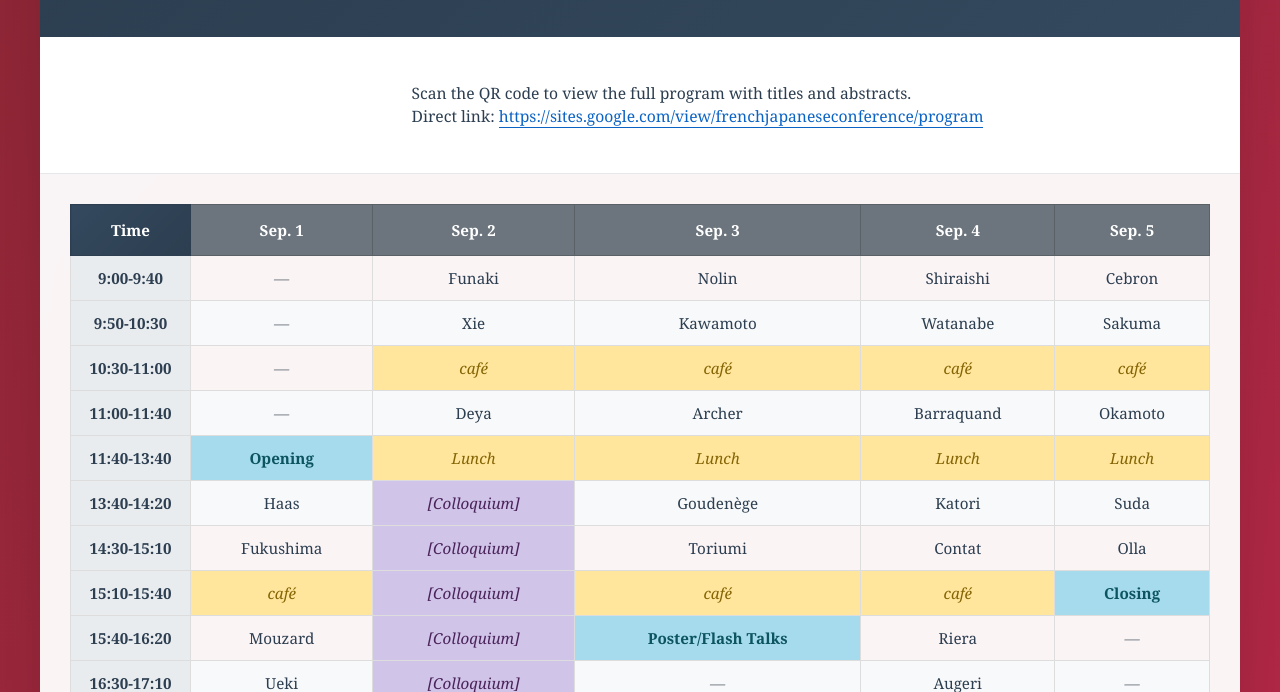
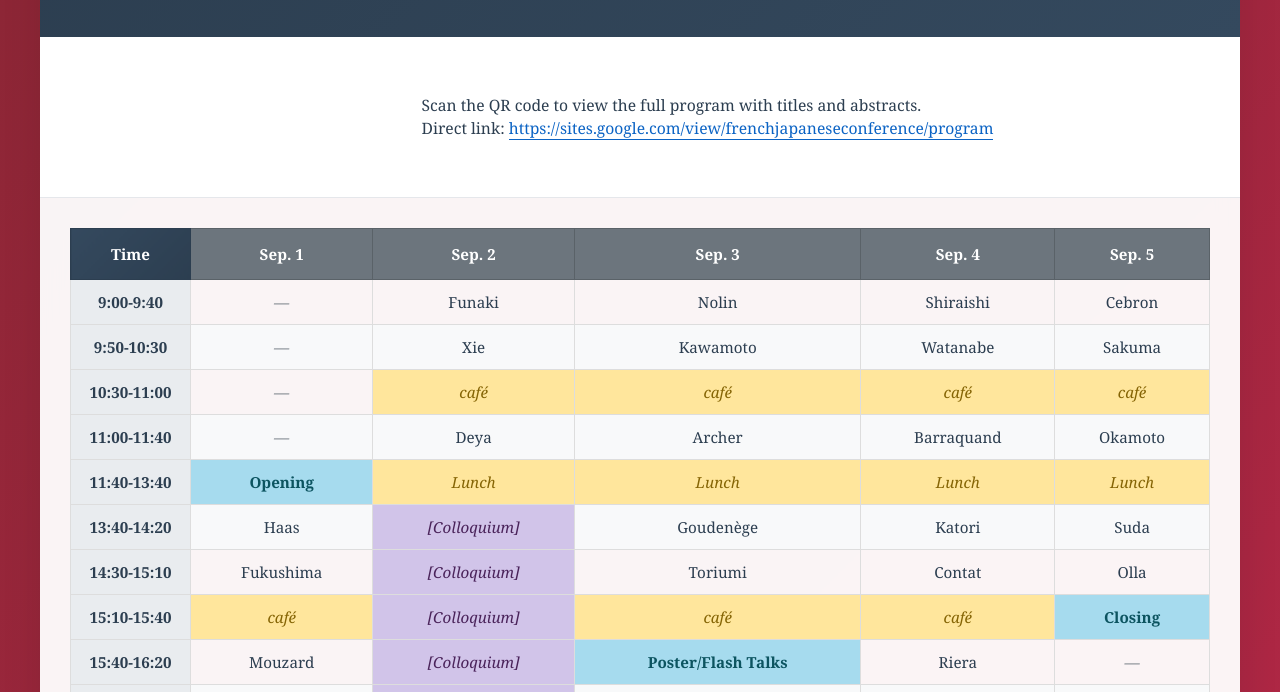
Before and after one commit to njima091/Homepage, a website: page mapFrenchJapanese/program.html in a window 1280 px wide. Shown: the part 108-800 px from the top of the page. Drawn offline with nearby package versions, Linux system fonts and the light colour scheme.

Commit message:
Update program.html

```diff
--- a/mapFrenchJapanese/program.html
+++ b/mapFrenchJapanese/program.html
@@ -24,9 +24,9 @@
         /* QR section */
         .qr-section {
             display: flex; align-items: center; justify-content: center; gap: 15px;
-            padding: 18px 18px; background: #ffffff; border-bottom: 1px solid #e5e7eb;
+            padding: 20px 20px; background: #ffffff; border-bottom: 1px solid #e5e7eb;
         }
-        .qr-box { width: 100px; height: 100px; display: grid; place-items: center; }
+        .qr-box { width: 120px; height: 120px; display: grid; place-items: center; }
         .qr-text { font-size: 0.98rem; color: #2c3e50; line-height: 1.45; max-width: 780px; }
         .qr-text a { color: #0b63c4; text-decoration: none; border-bottom: 1px solid #0b63c4; }
         .qr-text a:hover { opacity: 0.85; }
```
